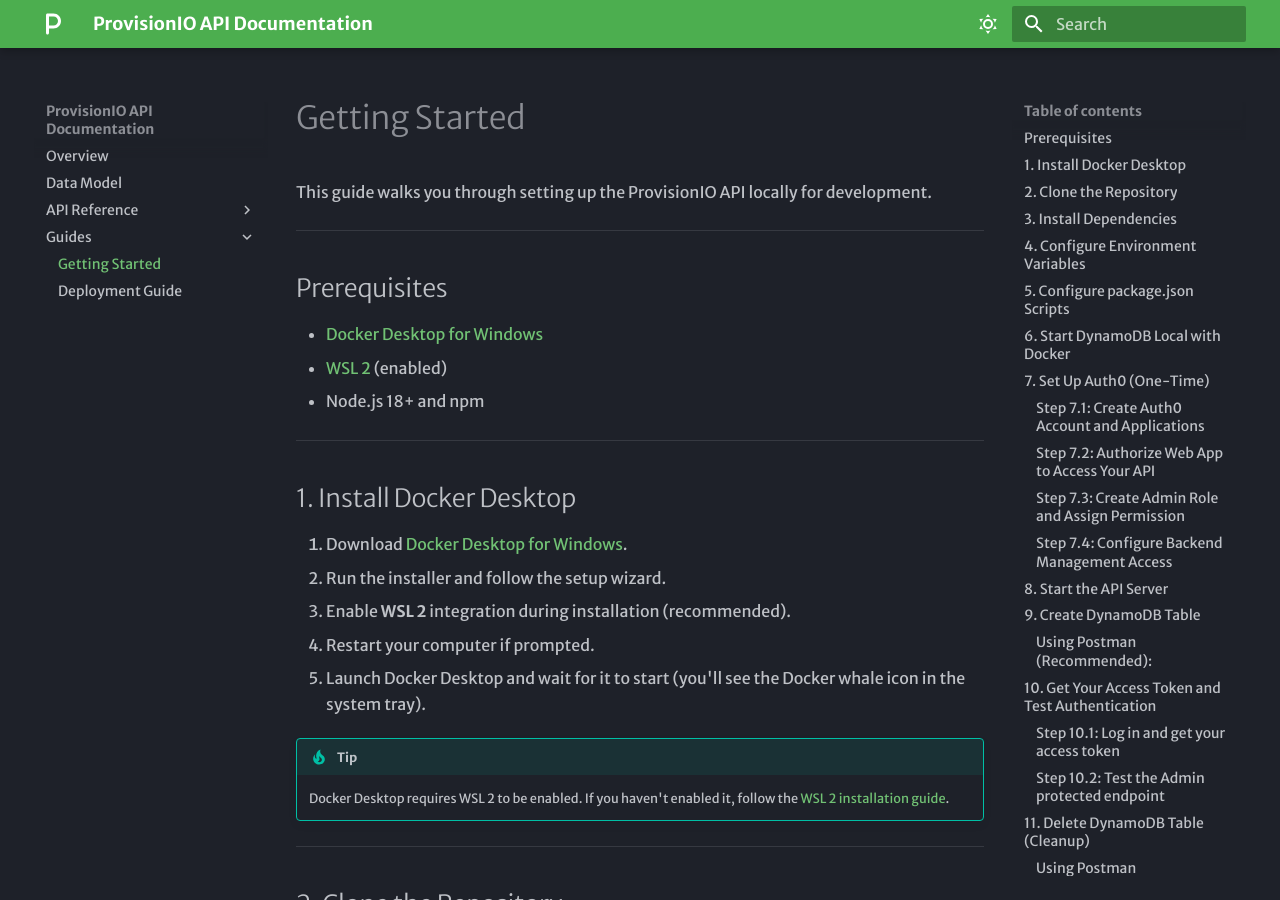
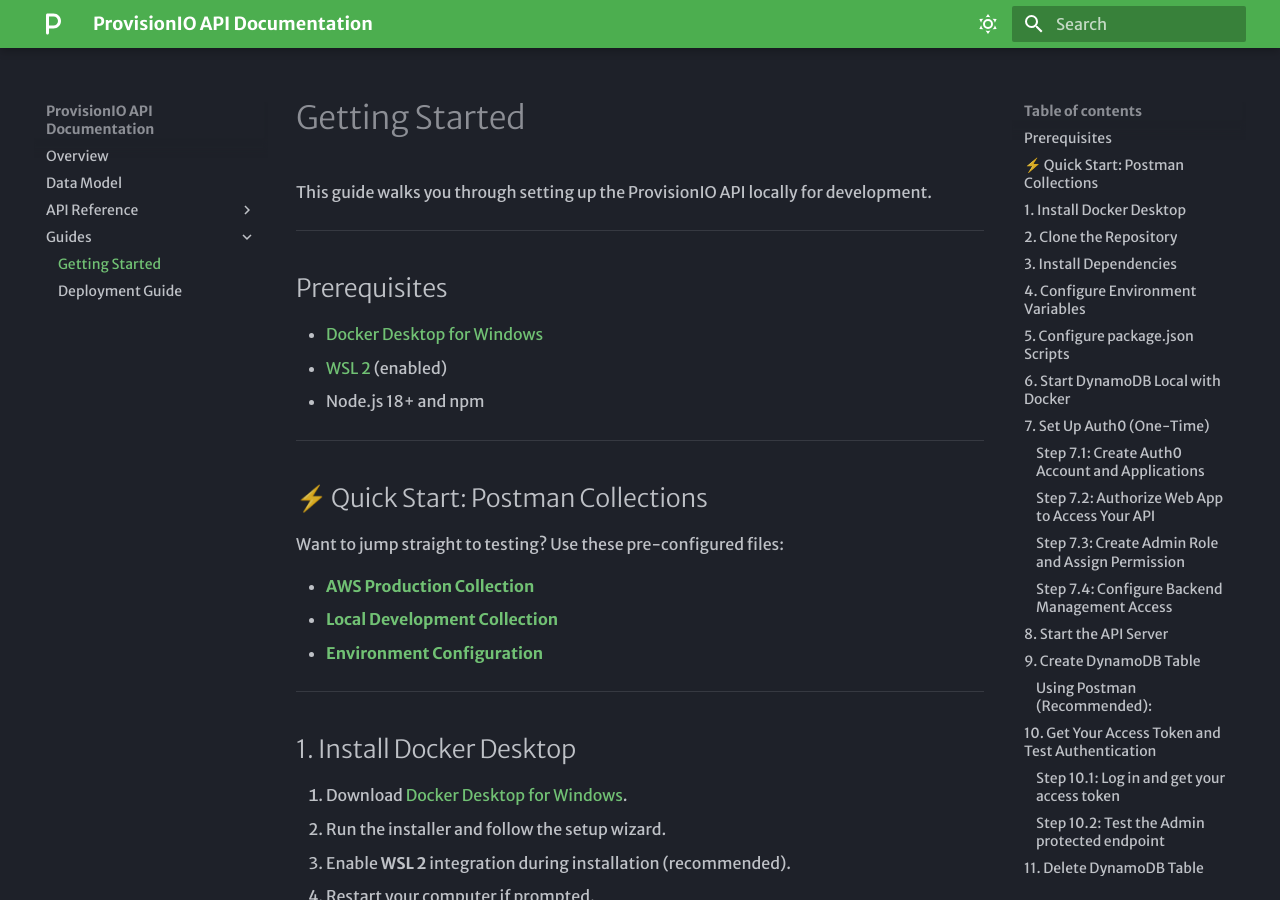
Before and after one commit to IWR2/ProvisionIO, an MkDocs documentation site: the page built from docs/guides/getting-started.md, in a window 1280 px wide and 900 px high. Built offline with MkDocs 1.6.1 and Material for MkDocs 9.7.7, drawn with Linux system fonts in a browser that asks for light colours; some web fonts are replaced.

Commit message:
Udpate readme.md

```diff
--- a/docs/guides/getting-started.md
+++ b/docs/guides/getting-started.md
@@ -9,6 +9,16 @@
 - [Docker Desktop for Windows](https://www.docker.com/products/docker-desktop/)
 - [WSL 2](https://learn.microsoft.com/en-us/windows/wsl/install) (enabled)
 - Node.js 18+ and npm
+
+---
+
+## ⚡ Quick Start: Postman Collections
+
+Want to jump straight to testing? Use these pre-configured files:
+
+* [**AWS Production Collection**](https://raw.githubusercontent.com/iwr2/ProvisionIO/main/postman/aws_collection.json)
+* [**Local Development Collection**](https://raw.githubusercontent.com/iwr2/ProvisionIO/main/postman/local_collection.json)
+* [**Environment Configuration**](https://raw.githubusercontent.com/iwr2/ProvisionIO/main/postman/environment.json)
 
 ---
 
```
